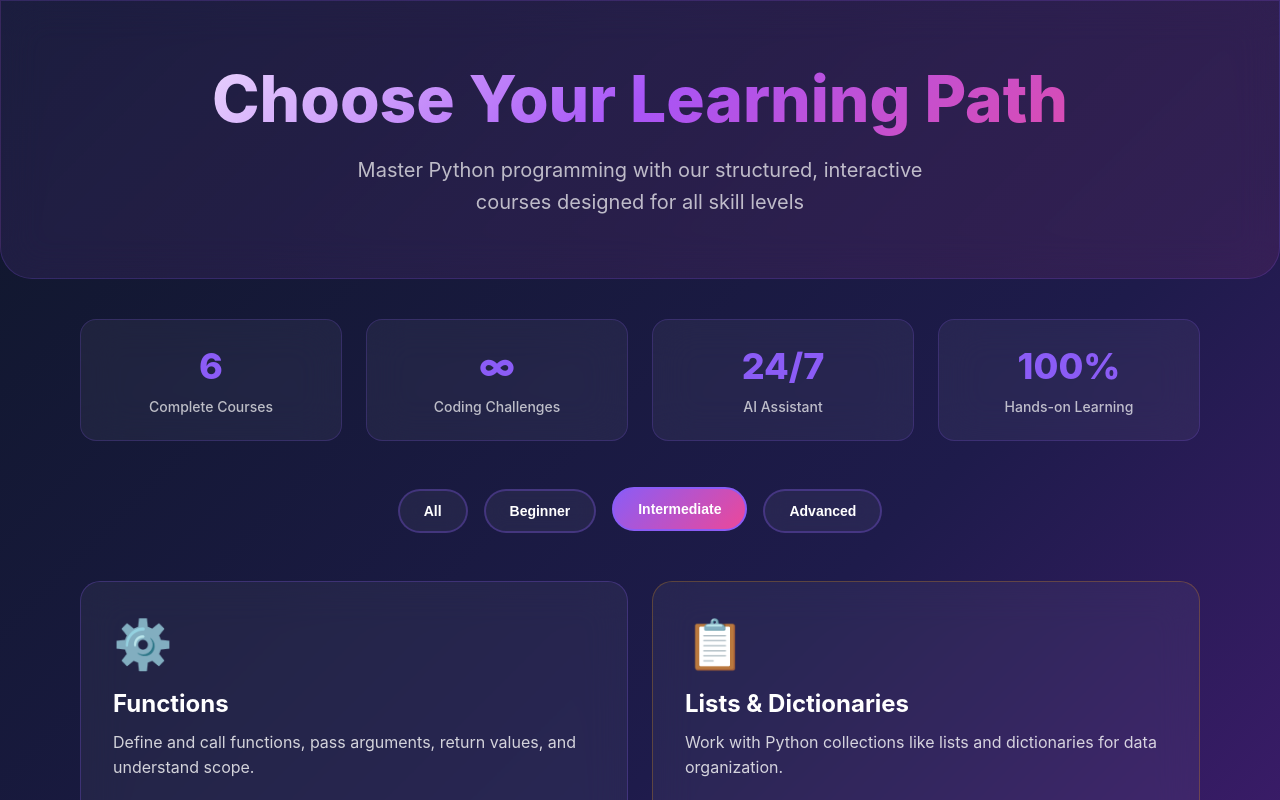
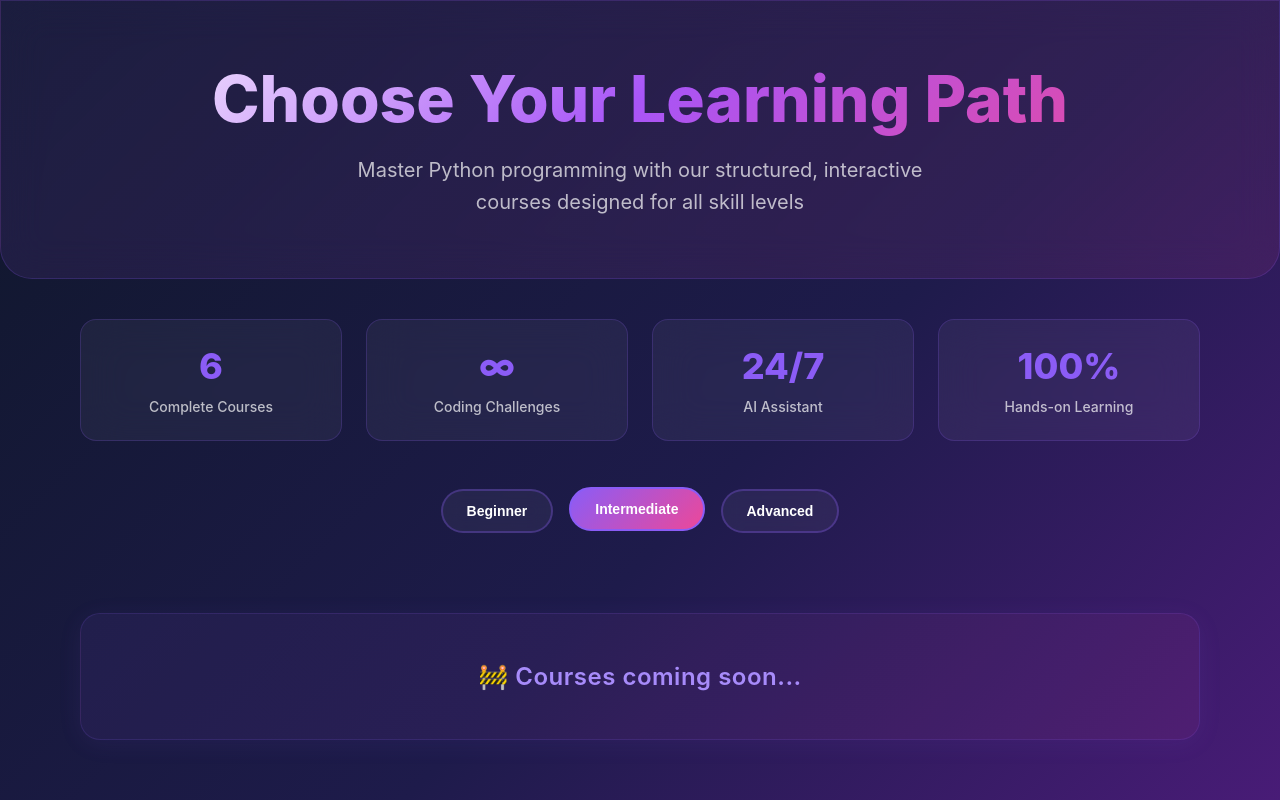
Before and after one commit to paulaji/LearningToProgramWithComprehensiveFeedback, a React (Create React App) app in the folder frontend/: page /course in a window 1280 px wide. Both pictures are taken after a click on the button "Intermediate". Shown: the top 800 px of the page. Built offline with nearby package versions, Linux system fonts and the light colour scheme.

Commit message:
UI changes

```diff
--- a/frontend/src/CoursePage.jsx
+++ b/frontend/src/CoursePage.jsx
@@ -26,7 +26,7 @@ const topics = [
         title: 'Functions',
         description: 'Define and call functions, pass arguments, return values, and understand scope.',
         icon: '⚙️',
-        difficulty: 'Intermediate',
+        difficulty: 'Beginner',
         duration: '75 min',
         descriptionForBackend: 'Functions',
         color: '#8b5cf6'
@@ -36,7 +36,7 @@ const topics = [
         title: 'Lists & Dictionaries',
         description: 'Work with Python collections like lists and dictionaries for data organization.',
         icon: '📋',
-        difficulty: 'Intermediate',
+        difficulty: 'Beginner',
         duration: '90 min',
         descriptionForBackend: 'ListsAndDictionaries',
         color: '#f59e0b'
@@ -46,7 +46,7 @@ const topics = [
         title: 'File Handling',
         description: 'Read and write to files using Python, handle exceptions and file operations.',
         icon: '📁',
-        difficulty: 'Intermediate',
+        difficulty: 'Beginner',
         duration: '50 min',
         descriptionForBackend: 'FileHandling',
         color: '#ef4444'
@@ -56,7 +56,7 @@ const topics = [
         title: 'Object-Oriented Programming',
         description: 'Master classes, objects, inheritance, polymorphism, and encapsulation.',
         icon: '🏗️',
-        difficulty: 'Advanced',
+        difficulty: 'Beginner',
         duration: '120 min',
         descriptionForBackend: 'ObjectOrientedProgramming',
         color: '#ec4899'
@@ -64,7 +64,7 @@ const topics = [
 ];
 
 const CoursePage = () => {
-    const [selectedFilter, setSelectedFilter] = useState('All');
+    const [selectedFilter, setSelectedFilter] = useState('Beginner');
     const [hoveredTopic, setHoveredTopic] = useState(null);
     const [isLoaded, setIsLoaded] = useState(false);
 
@@ -72,9 +72,9 @@ const CoursePage = () => {
         setIsLoaded(true);
     }, []);
 
-    const filters = ['All', 'Beginner', 'Intermediate', 'Advanced'];
+    const filters = ['Beginner', 'Intermediate', 'Advanced'];
 
-    const filteredTopics = selectedFilter === 'All'
+    const filteredTopics = selectedFilter === 'Beginner'
         ? topics
         : topics.filter(topic => topic.difficulty === selectedFilter);
 
@@ -351,7 +351,7 @@ const CoursePage = () => {
                                     {topic.difficulty}
                                 </span>
                                 <span style={durationStyle}>
-                                    ⏱️ {topic.duration}
+                                    Recommended Practice Time: ⏱️ {topic.duration}
                                 </span>
                             </div>
 
@@ -363,6 +363,26 @@ const CoursePage = () => {
                             />
                         </a>
                     ))}
+                    {(selectedFilter === 'Intermediate' || selectedFilter === 'Advanced') && (
+                        <div
+                            style={{
+                                gridColumn: '1 / -1',
+                                textAlign: 'center',
+                                padding: '48px 24px',
+                                background: 'linear-gradient(135deg, rgba(139,92,246,0.08) 0%, rgba(236,72,153,0.08) 100%)',
+                                borderRadius: '20px',
+                                border: '1px solid rgba(139,92,246,0.15)',
+                                color: '#a78bfa',
+                                fontSize: '1.5rem',
+                                fontWeight: 600,
+                                marginTop: '32px',
+                                letterSpacing: '0.5px',
+                                boxShadow: '0 4px 24px 0 rgba(139,92,246,0.08)'
+                            }}
+                        >
+                            🚧 Courses coming soon...
+                        </div>
+                    )}
                 </div>
 
                 {/* Call to Action */}
```
